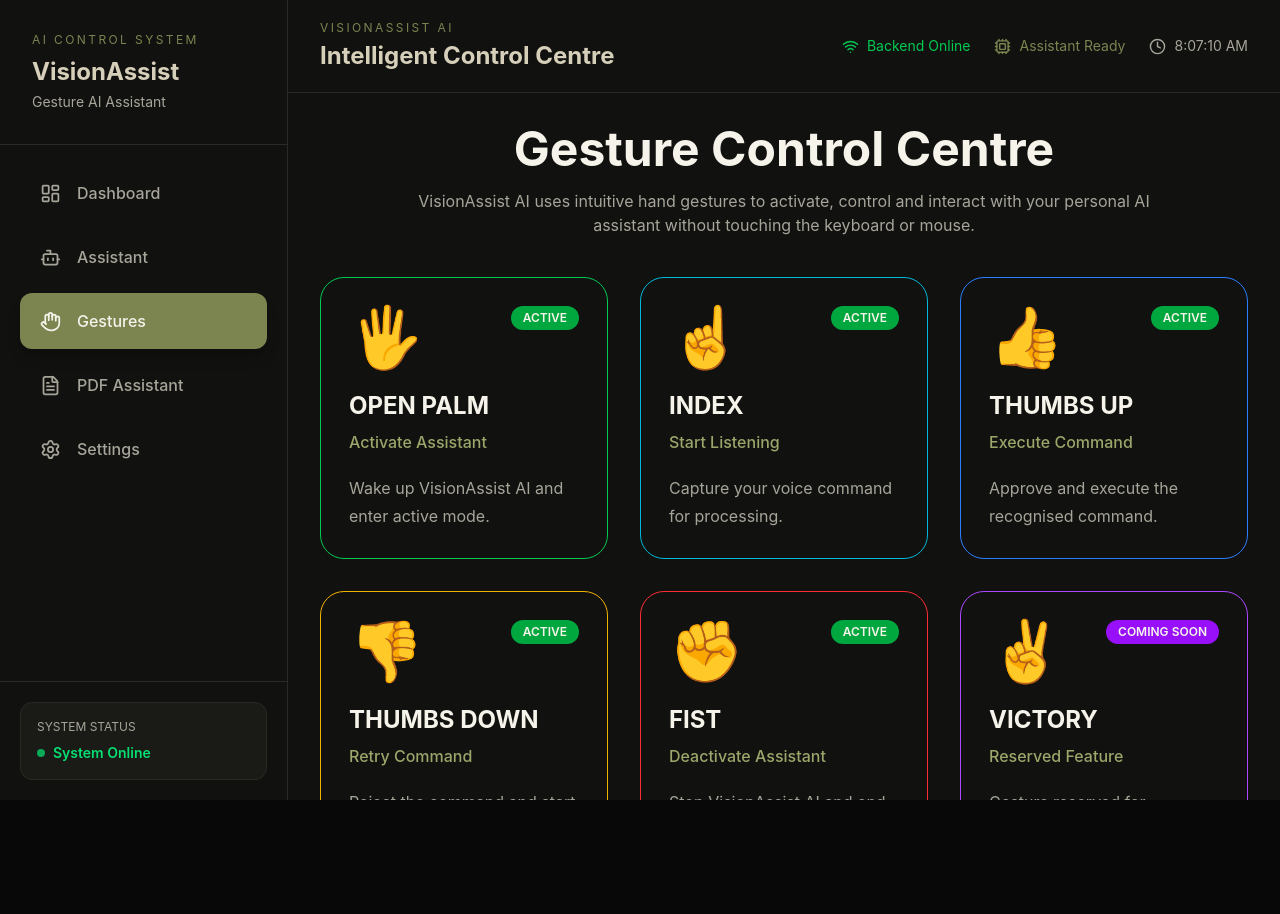
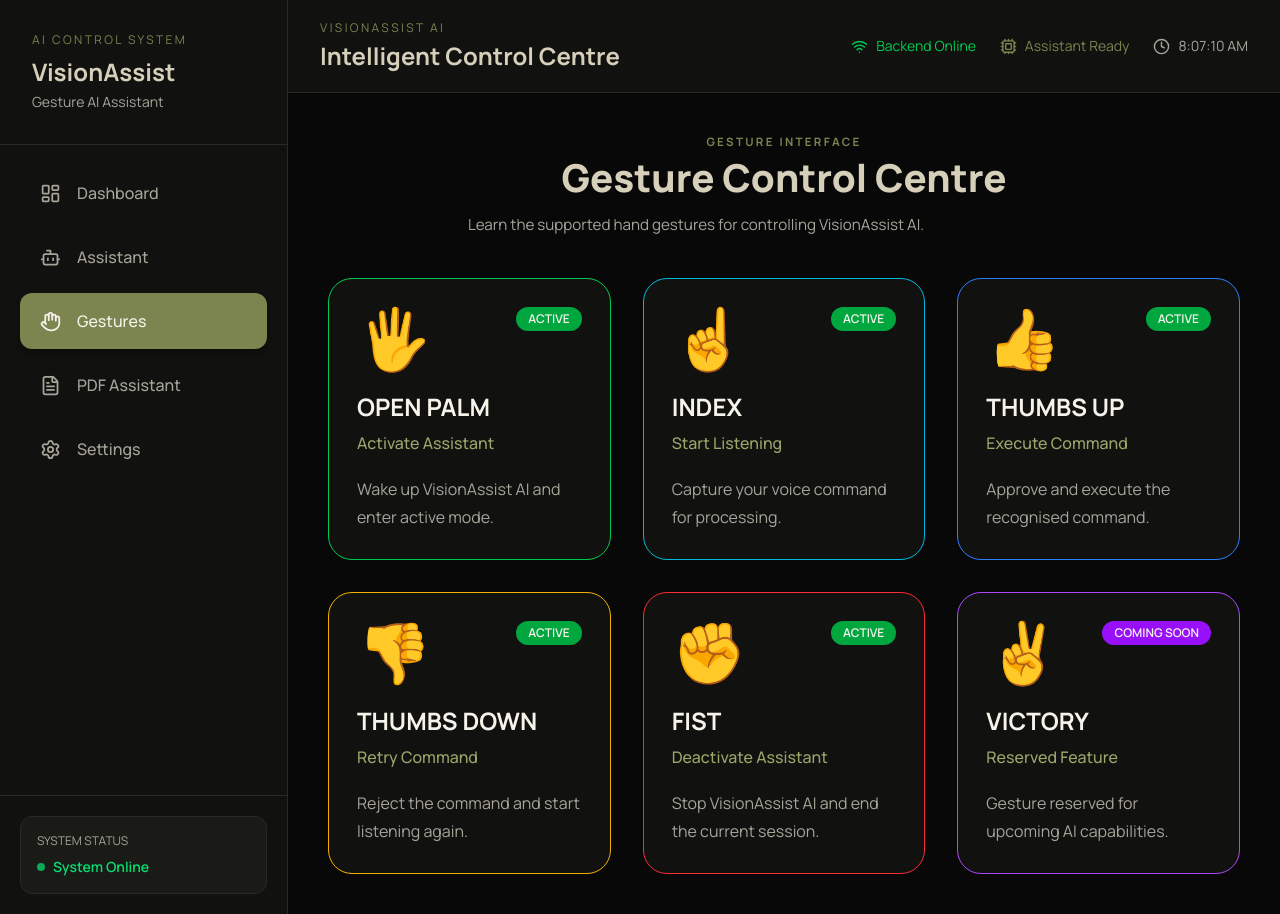
Before and after one commit to srishtisharma07/VisionAssist-AI, a React app in the folder frontend/: page /gestures in a window 1280 px wide. Before the commit the page ends 800 px from the top, so only its background shows below. Built offline with nearby package versions, Linux system fonts and the light colour scheme; the HTML template or start-up script is replaced by a standard one.

Commit message:
Polish typography and dashboard spacing

```diff
--- a/frontend/src/index.css
+++ b/frontend/src/index.css
@@ -1,3 +1,4 @@
+@import url("https://fonts.googleapis.com/css2?family=Manrope:wght@400;500;600;700;800&display=swap");
 @import "tailwindcss";
 
 html,
@@ -7,7 +8,6 @@ body,
   min-height: 100%;
   margin: 0;
   padding: 0;
-  font-family: Inter, sans-serif;
 }
 
 * {
@@ -53,6 +53,7 @@ body,
 body {
   background: var(--app-bg);
   color: var(--text-main);
+  font-family: "Manrope", sans-serif;
 
   transition:
     background-color 0.3s ease,
@@ -144,3 +145,27 @@ body {
 .light-theme .hover\:bg-cyan-400:hover {
   background-color: #566038;
 }
+
+.page-eyebrow {
+  font-size: 0.72rem;
+  font-weight: 700;
+  letter-spacing: 0.2em;
+  text-transform: uppercase;
+  color: var(--accent);
+}
+
+.page-title {
+  margin-top: 0.4rem;
+  font-size: clamp(2rem, 3vw, 2.75rem);
+  line-height: 1.1;
+  font-weight: 800;
+  color: var(--text-main);
+}
+
+.page-description {
+  margin-top: 0.8rem;
+  max-width: 46rem;
+  font-size: 0.95rem;
+  line-height: 1.7;
+  color: var(--text-muted);
+}
--- a/frontend/src/layouts/DashboardLayout.jsx
+++ b/frontend/src/layouts/DashboardLayout.jsx
@@ -4,17 +4,21 @@ import Header from "../components/Header";
 
 export default function DashboardLayout() {
   return (
-    <div className="flex h-screen bg-slate-900">
+    <div className="flex min-h-screen bg-[var(--app-bg)]">
 
       <Sidebar />
 
-      <div className="flex-1 flex flex-col">
+      <div className="flex-1 min-w-0 flex flex-col">
 
         <Header />
 
-        <main className="flex-1 overflow-y-auto p-8">
+        <main className="flex-1 overflow-y-auto">
 
-          <Outlet />
+          <div className="w-full max-w-[1600px] mx-auto px-6 py-8 lg:px-10 lg:py-10">
+
+            <Outlet />
+
+          </div>
 
         </main>
 
--- a/frontend/src/pages/Assistant.jsx
+++ b/frontend/src/pages/Assistant.jsx
@@ -9,15 +9,15 @@ export default function Assistant() {
       {/* Page Header */}
 
       <section>
-        <p className="text-cyan-400 text-sm uppercase tracking-[0.2em]">
+        <p className="page-eyebrow">
           AI Control Centre
         </p>
 
-        <h1 className="text-4xl font-bold text-white mt-2">
+        <h1 className="page-title">
           VisionAssist Assistant
         </h1>
 
-        <p className="text-slate-400 mt-3 max-w-2xl">
+        <p className="page-description">
           Control your computer using hand gestures and voice commands
           while monitoring the assistant in real time.
         </p>
--- a/frontend/src/pages/GestureGuide.jsx
+++ b/frontend/src/pages/GestureGuide.jsx
@@ -66,17 +66,17 @@ export default function GestureGuide() {
     <div className="space-y-10">
 
       <div className="text-center">
+        <p className="page-eyebrow">
+          Gesture Interface
+        </p>
 
-        <h1 className="text-5xl font-bold text-white">
+        <h1 className="page-title">
           Gesture Control Centre
         </h1>
 
-        <p className="text-slate-400 mt-4 max-w-3xl mx-auto">
-          VisionAssist AI uses intuitive hand gestures to activate,
-          control and interact with your personal AI assistant without
-          touching the keyboard or mouse.
+        <p className="page-description">
+          Learn the supported hand gestures for controlling VisionAssist AI.
         </p>
-
       </div>
 
       <div className="grid lg:grid-cols-2 xl:grid-cols-3 gap-8">
--- a/frontend/src/pages/PDFAssistant.jsx
+++ b/frontend/src/pages/PDFAssistant.jsx
@@ -123,15 +123,15 @@ export default function PDFAssistant() {
       {/* Header */}
 
       <section>
-        <p className="text-sm uppercase tracking-[0.2em] text-[var(--accent)]">
+        <p className="page-eyebrow">
           Document Workspace
         </p>
 
-        <h1 className="text-4xl font-bold text-[var(--text-main)] mt-2">
+        <h1 className="page-title">
           PDF Assistant
         </h1>
 
-        <p className="text-[var(--text-muted)] mt-3 max-w-2xl">
+        <p className="page-description">
           Upload documents and prepare them for AI-powered analysis.
         </p>
       </section>
```
